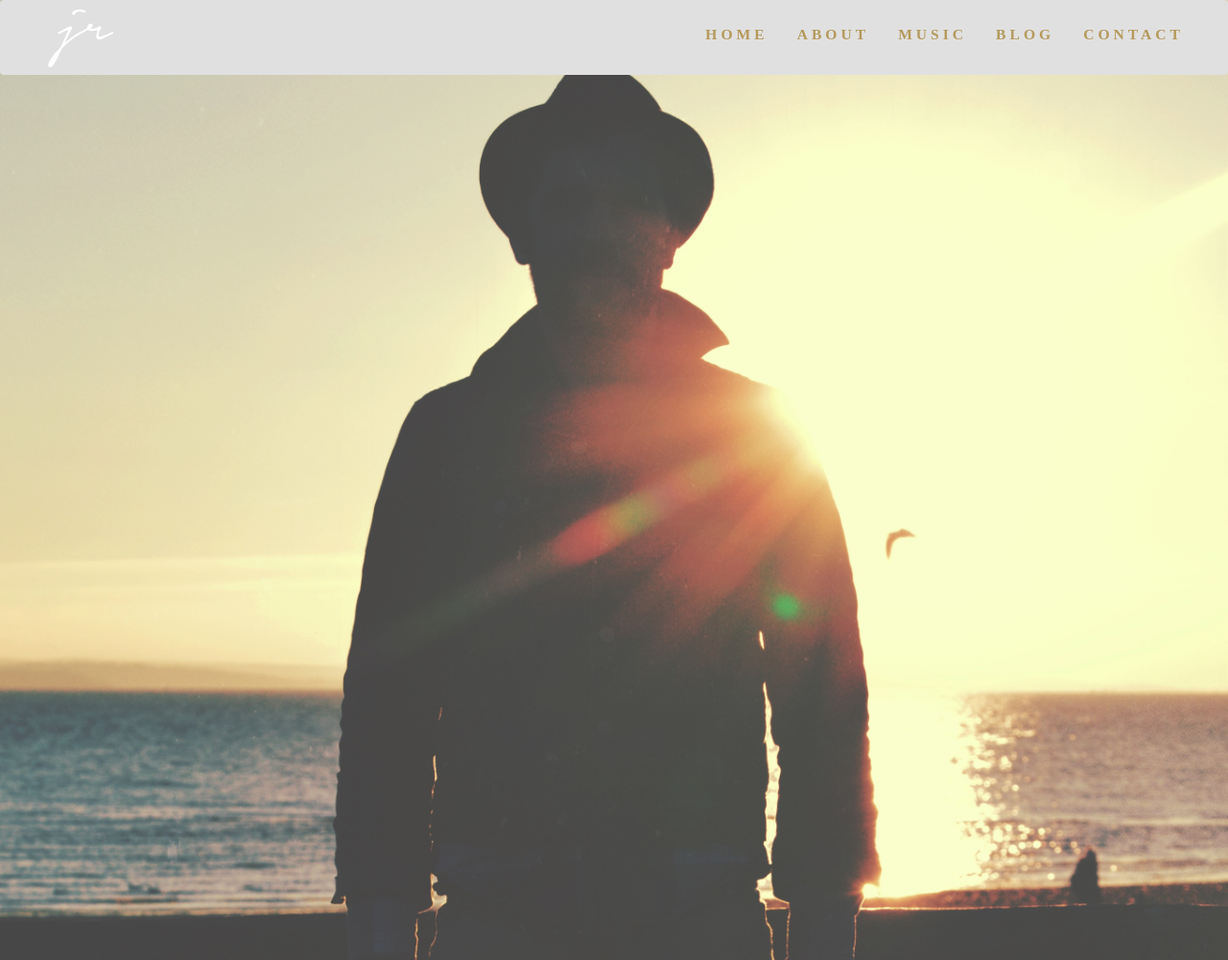
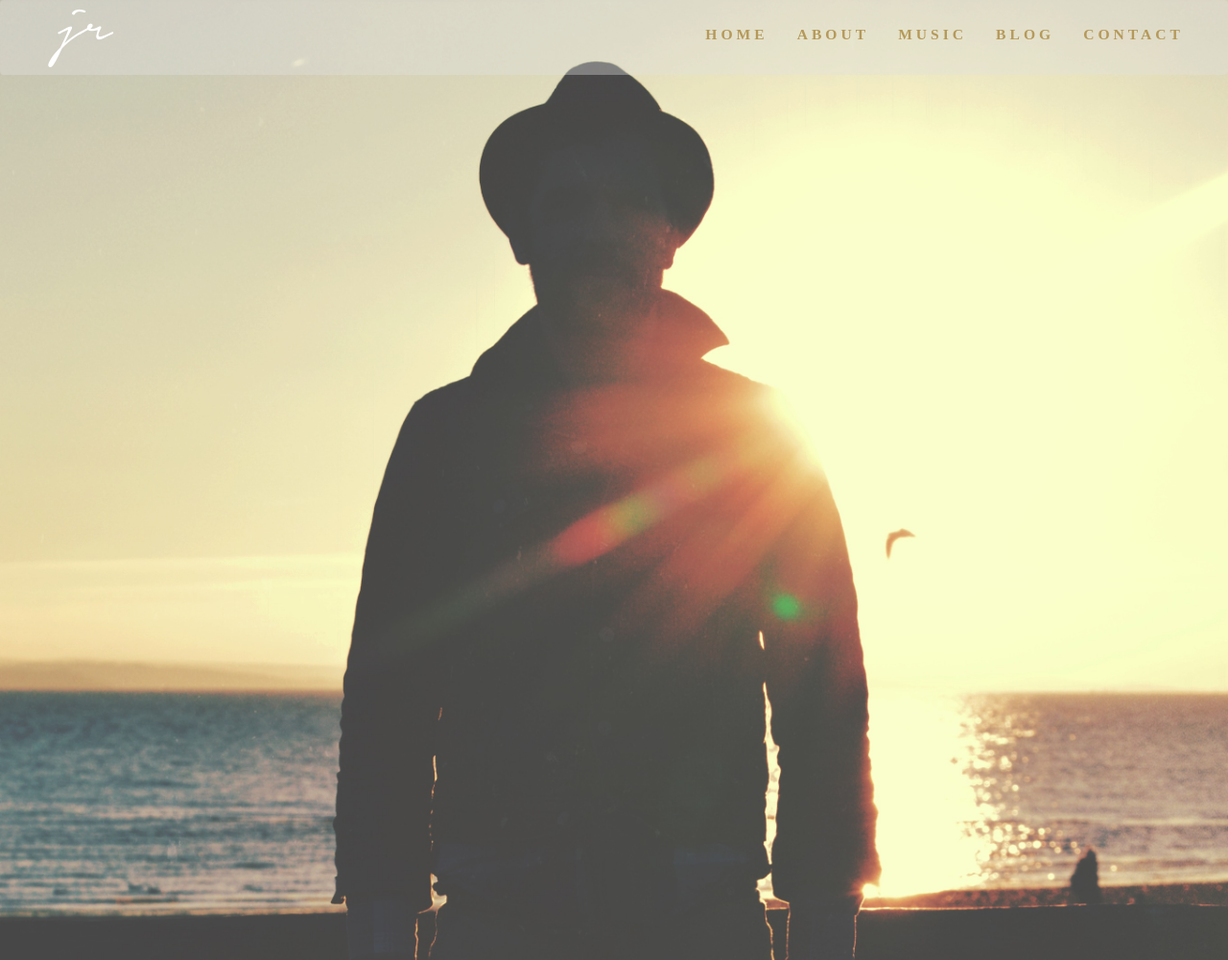
Before and after one commit to JimRogers/jimrogerswebsite, a Jekyll site: the page built from index.html, in a window 1280 px wide and 1000 px high. Shown: the whole window at 96% size. Built offline with Jekyll 4.4.1, drawn with Linux system fonts in a browser that asks for light colours; some web fonts are replaced.

Commit message:
Add tranparency to header navbar

```diff
--- a/css/style.css
+++ b/css/style.css
@@ -88,7 +88,7 @@ header nav ul li a:hover {
   width:12%;
 }
 .navbar-default {
-  background-color: #e0e0e0;
+  background-color: rgba(224, 224, 224, 0.37);
   border-color: transparent;
   padding-bottom:5px;
 }
```
